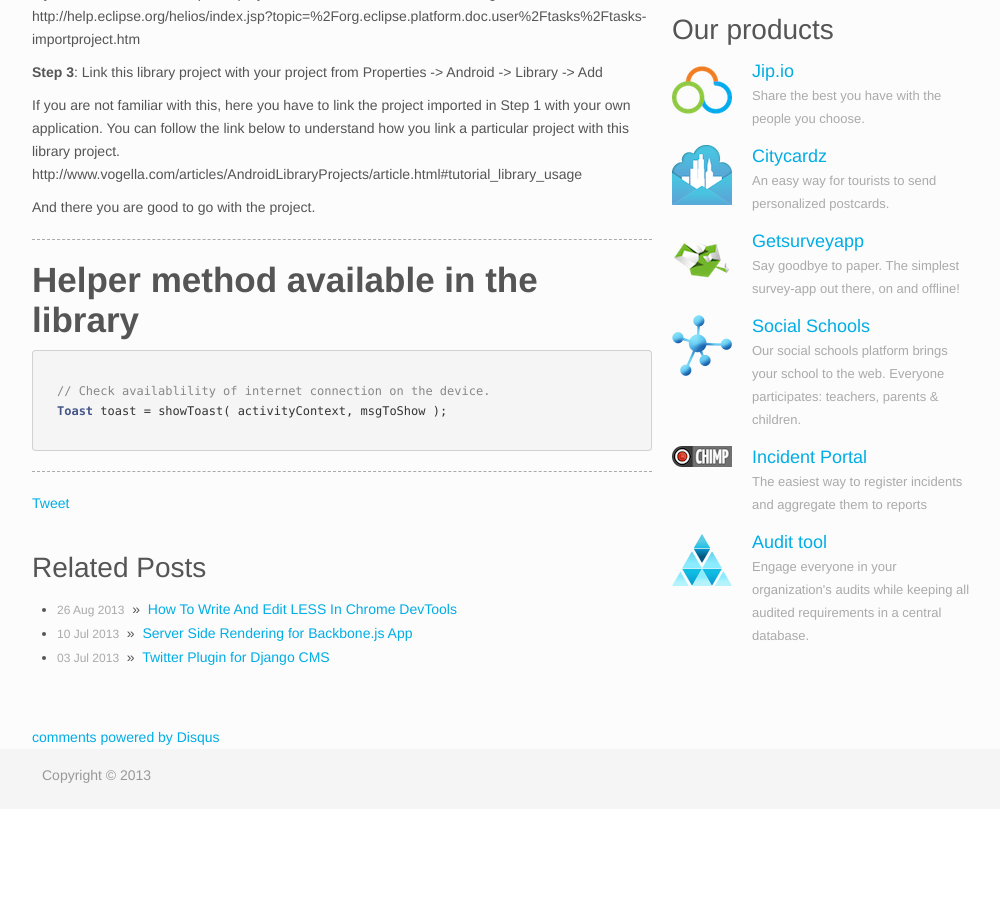
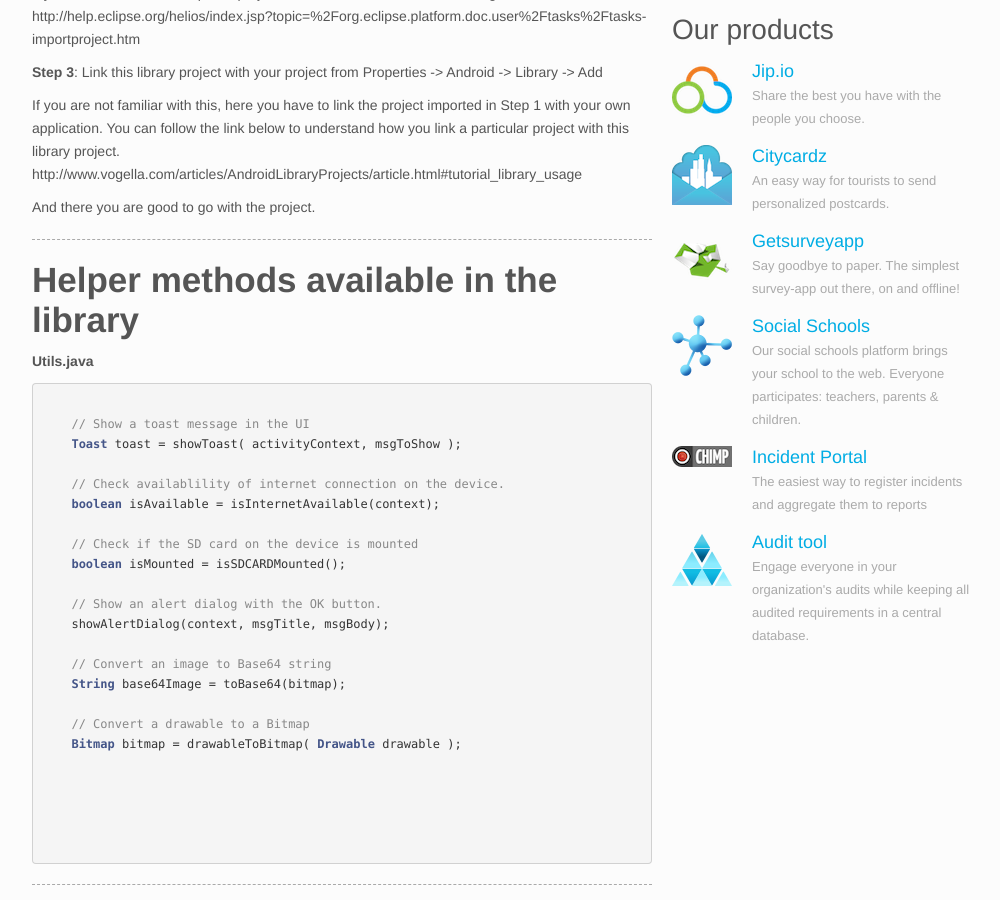
Before and after one commit to maddy9859/devlog, a Jekyll site: the page built from _posts/2013-07-13-Android-Utilities.md, in a window 1280 px wide and 900 px high, scrolled down 552 px. Shown: the whole window, without its empty margins (138-1138 px from the left). Built offline with Jekyll 4.4.1, drawn with Linux system fonts in a browser that asks for light colours; Markdown is read by kramdown in place of the engine named in the settings; comment, search, counter and statistics services are not loaded; before the commit the page ends 1361 px from its top, so only the background shows below that.

Commit message:
Some more method info has been added

````diff
--- a/_posts/2013-07-13-Android-Utilities.md
+++ b/_posts/2013-07-13-Android-Utilities.md
@@ -33,12 +33,33 @@ And there you are good to go with the project.
 
 ----
 
-Helper method available in the library
+Helper methods available in the library
 =============
+
+**Utils.java**
 
 ```java
 
-  // Check availablility of internet connection on the device.
-  Toast toast = showToast( activityContext, msgToShow );
+    // Show a toast message in the UI
+    Toast toast = showToast( activityContext, msgToShow );
+
+    // Check availablility of internet connection on the device.
+    boolean isAvailable = isInternetAvailable(context);
+
+    // Check if the SD card on the device is mounted
+    boolean isMounted = isSDCARDMounted();
+
+    // Show an alert dialog with the OK button.
+    showAlertDialog(context, msgTitle, msgBody);
+
+    // Convert an image to Base64 string
+    String base64Image = toBase64(bitmap);
+
+    // Convert a drawable to a Bitmap
+    Bitmap bitmap = drawableToBitmap( Drawable drawable );
+
+
+
+
 
 ```
````
